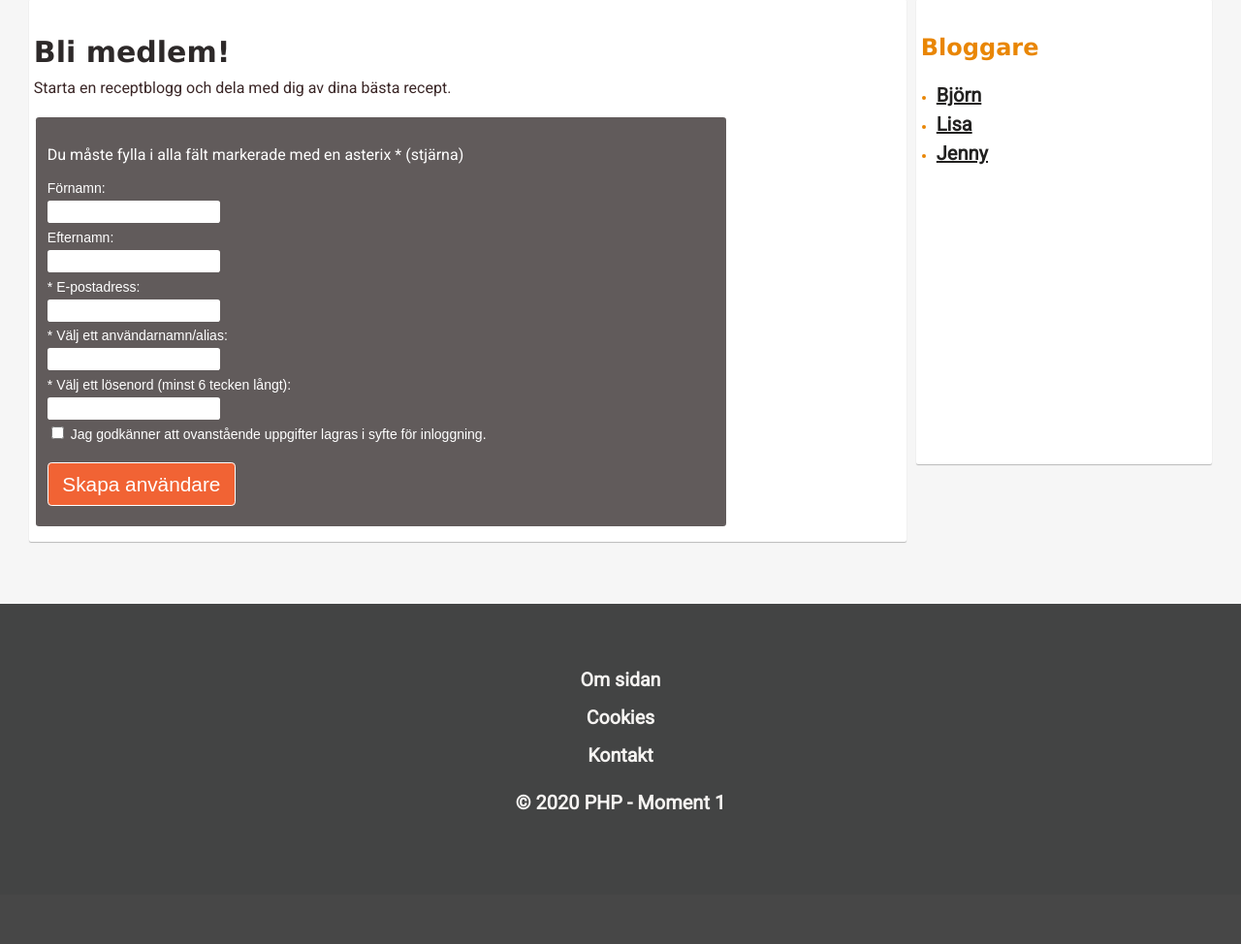
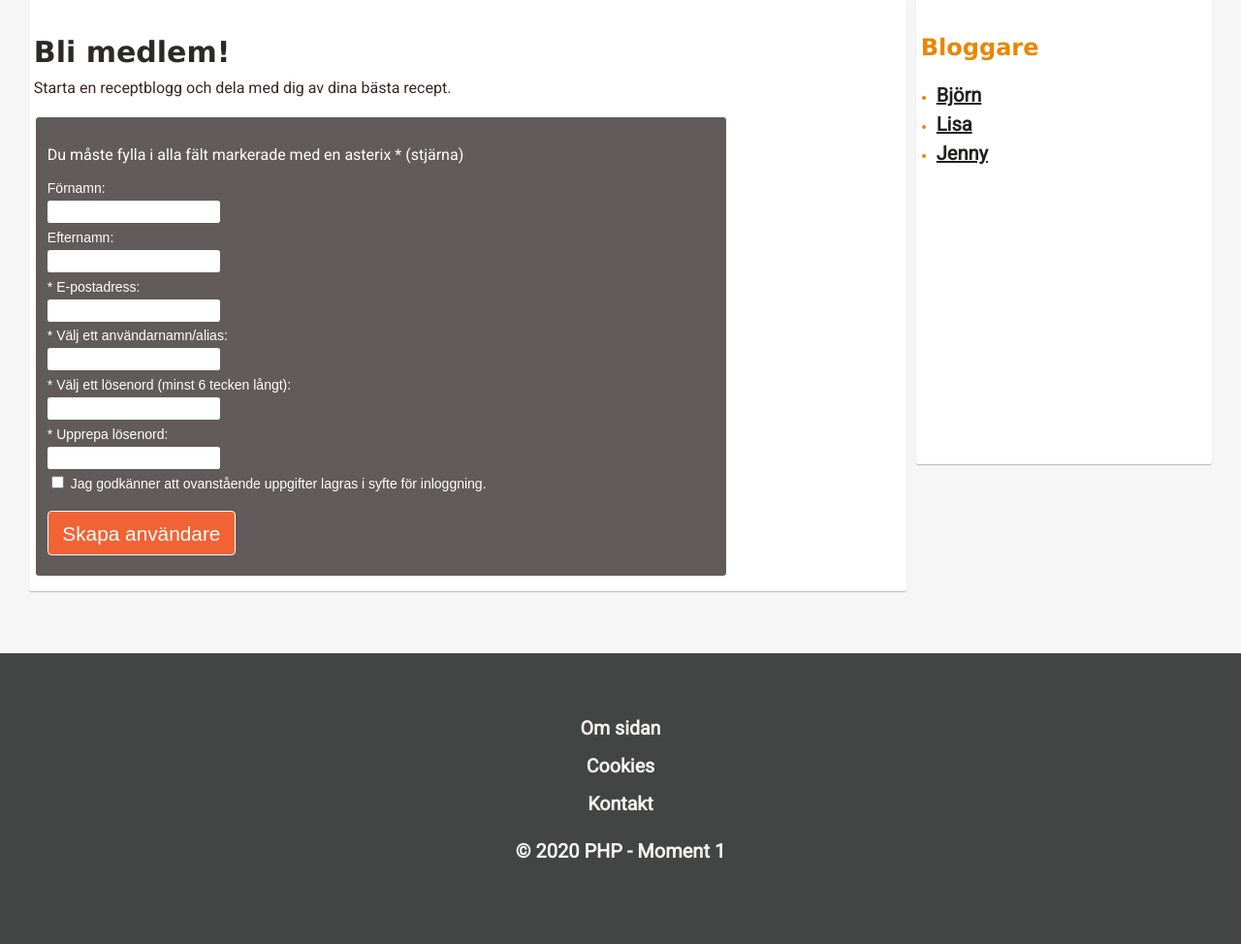
Before and after one commit to bjorne84/mealprep, a PHP site: page /skapakonto.php in a window 1280 px wide. Shown: the part 129-1103 px from the top of the page at 97% size. Before the commit the page ends 965 px from the top, so only its background shows below. Run offline with PHP 8.4, Linux system fonts and the light colour scheme; data that the repository does not hold is empty; a stand-in replaces the project's code that opens the database connection.

Commit message:
la till password upprepmning html

```diff
--- a/skapakonto.php
+++ b/skapakonto.php
@@ -26,6 +26,8 @@ include('includes/header.php');
                         <input type="text" name="userName" id="userName" class="input" required><br>
                         <label for="password">* Välj ett lösenord (minst 6 tecken långt):</label><br>
                         <input type="text" name="password" id="password" class="input" required><br>
+                        <label for="passwordRepeat">* Upprepa lösenord:</label><br>
+                        <input type="text" name="passwordRepeat" id="password" class="input" required><br>
                         <input type="checkbox" name="checkbox" required><label for="checkbox">
                             Jag godkänner att ovanstående uppgifter lagras i syfte för
                             inloggning.</label><br>
```
